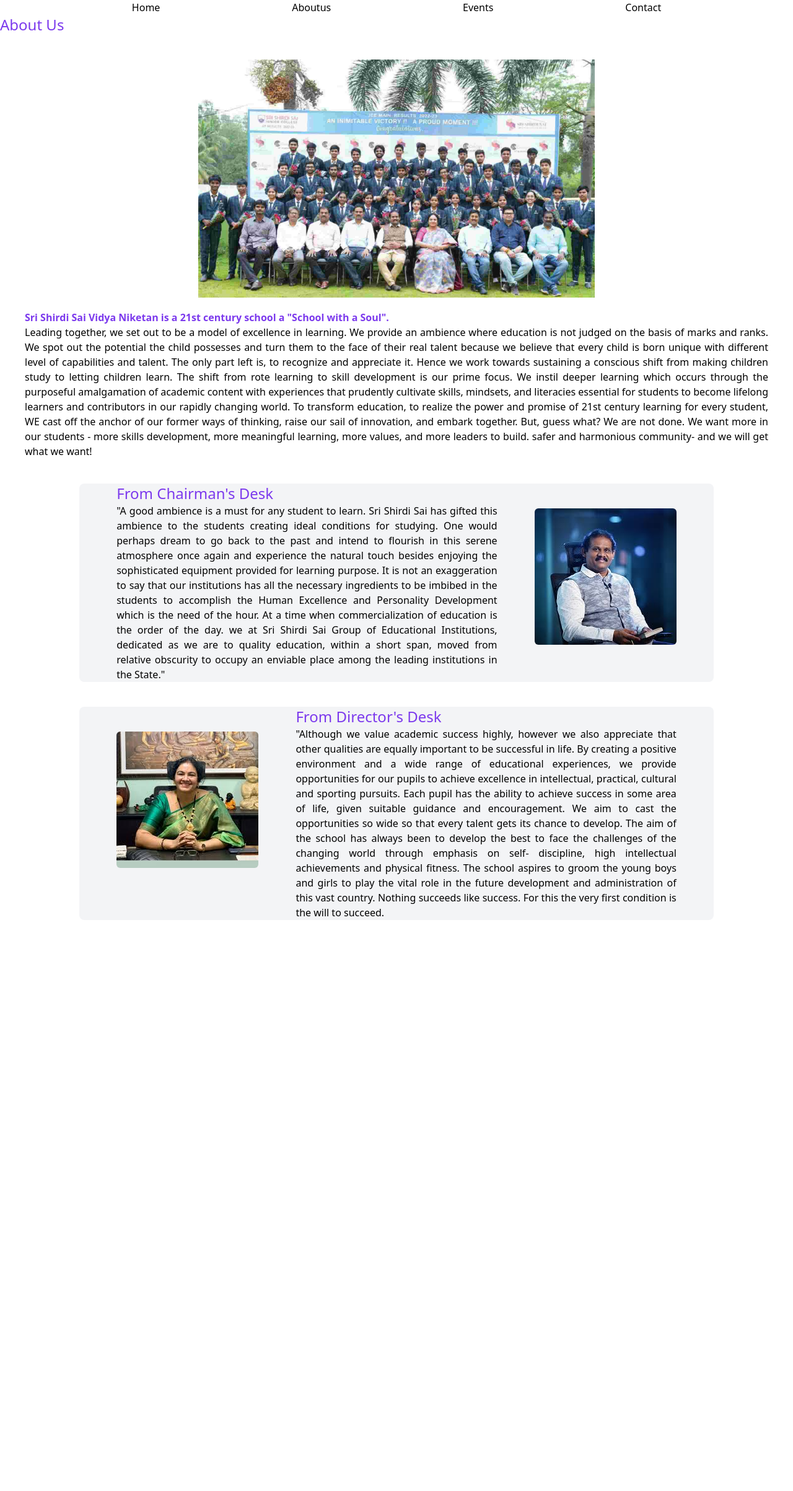
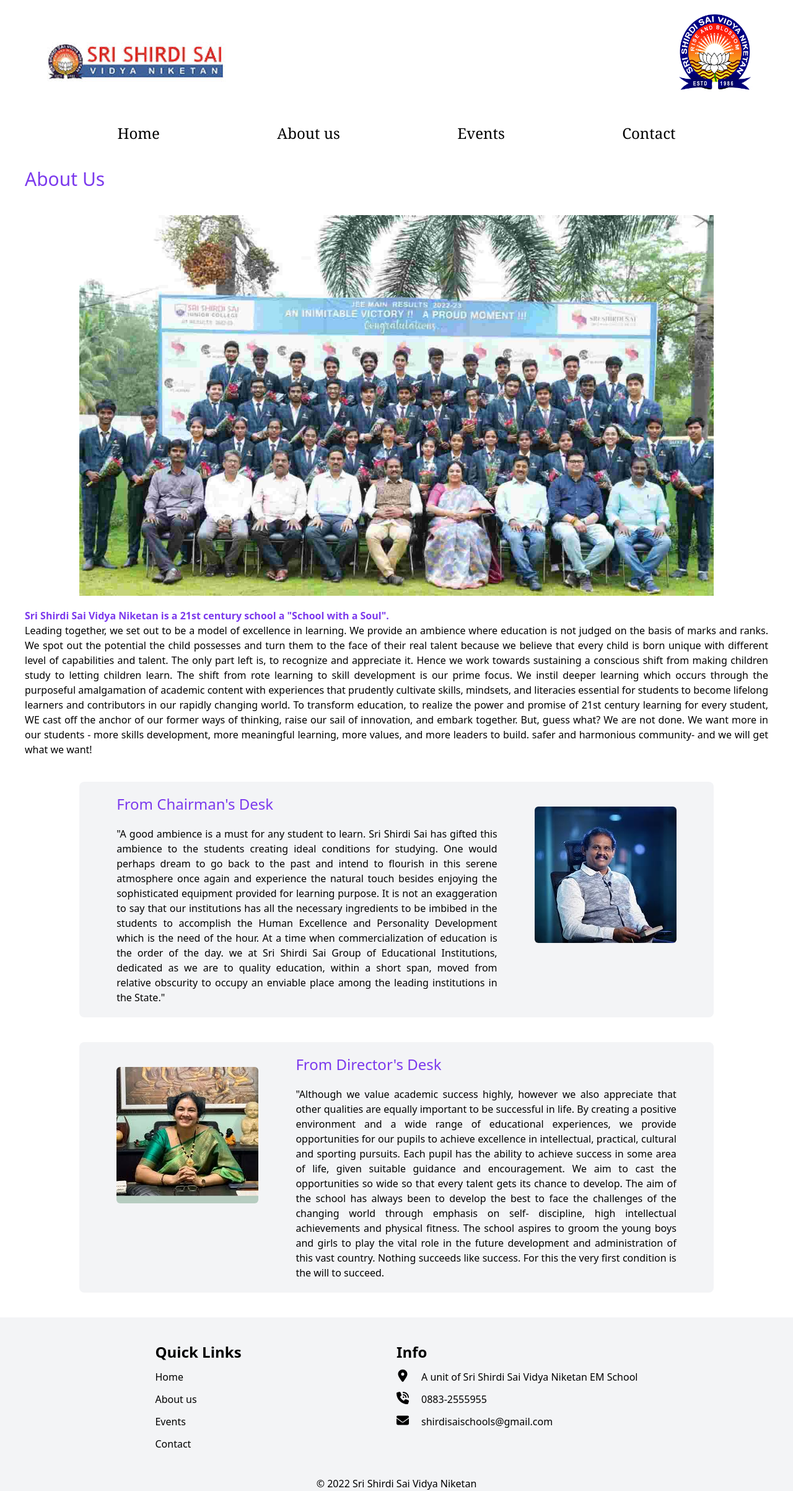
Before and after one commit to gayatriponnada/sssvn, a SvelteKit app: page /aboutus in a window 1280 px wide. Shown: the whole page at 62% size. Before the commit the page ends 1484 px from the top, so only its background shows below. Built offline with nearby package versions, Linux system fonts and the light colour scheme.

Commit message:
first commit

```diff
--- a/src/routes/+layout.svelte
+++ b/src/routes/+layout.svelte
@@ -1,14 +1,23 @@
 <script>
 	import '../app.css';
+	import Icon from './images/icon.png';
+	import Sssvn from './images/sssvn.jpeg';
+	import Location from './location-icon.svelte';
+	import Phone from './phone-icon.svelte';
+	import Mail from './email-icon.svelte';
 </script>
 
+<div class="my-5 mx-5 flex justify-between">
+	<div class="px-10"><img src={Sssvn} alt="sssvn" /></div>
+	<div class="px-10"><img src={Icon} alt="icon" class="w-32 h-32" /></div>
+</div>
 <nav>
-	<ul class="flex justify-evenly sticky">
+	<ul class="flex justify-evenly font-serif text-2xl">
 		<li>
 			<a href="/">Home</a>
 		</li>
 		<li>
-			<a href="/aboutus">Aboutus</a>
+			<a href="/aboutus">About us</a>
 		</li>
 		<li>
 			<a href="/events">Events</a>
@@ -19,3 +28,38 @@
 	</ul>
 </nav>
 <slot />
+<footer class="flex justify-evenly bg-secondary mt-10">
+	<div class="py-10">
+		<b class="text-2xl">Quick Links</b>
+		<ul class="flex flex-col gap-3 text-1xl">
+			<li class="pt-3">
+				<a href="/">Home</a>
+			</li>
+			<li>
+				<a href="/aboutus">About us</a>
+			</li>
+			<li>
+				<a href="/events">Events</a>
+			</li>
+			<li>
+				<a href="/contact">Contact</a>
+			</li>
+		</ul>
+	</div>
+	<div class="flex flex-col gap-3 py-10">
+		<b class="text-2xl">Info</b>
+		<div class="flex justify-start">
+			<Location />
+			<p class="pl-5">A unit of Sri Shirdi Sai Vidya Niketan EM School</p>
+		</div>
+		<div class="flex justify-start">
+			<Phone />
+			<a href="tel:0883-2555955" class="pl-5">0883-2555955</a>
+		</div>
+		<div class="flex justify-start">
+			<Mail />
+			<a href="mailto:shirdisaischools@gmail.com" class="pl-5">shirdisaischools@gmail.com</a>
+		</div>
+	</div>
+</footer>
+<div class="bg-secondary text-center">© 2022 Sri Shirdi Sai Vidya Niketan</div>
--- a/src/routes/+page.svelte
+++ b/src/routes/+page.svelte
@@ -1,6 +1,4 @@
 <script lang="ts">
-	import Icon from './images/icon.png';
-	import Sssvn from './images/sssvn.jpeg';
 	import Autoplay from 'embla-carousel-autoplay';
 	import * as Card from '$lib/components/ui/card/index.js';
 	import * as Carousel from '$lib/components/ui/carousel/index.js';
@@ -12,10 +10,6 @@
 	<title>Sri Shiridi Sai Vidya Niketan</title>
 </svelte:head>
 
-<div class="my-5 mx-5 flex justify-between">
-	<div class="px-10"><img src={Sssvn} alt="sssvn" /></div>
-	<div class="px-10"><img src={Icon} alt="icon" class="w-32 h-32" /></div>
-</div>
 <Carousel.Root
 	plugins={[plugin]}
 	class="w-full max-w-xs"
--- a/src/routes/aboutus/+page.svelte
+++ b/src/routes/aboutus/+page.svelte
@@ -5,9 +5,11 @@
 </script>
 
 <main class="flex flex-col gap-10">
-	<h2 class="text-primary text-2xl">About Us</h2>
+	<div class="pl-10 pt-10">
+		<h2 class="text-primary text-3xl font-extralight">About Us</h2>
+	</div>
 	<div class="flex items-center flex-col gap-5">
-		<div class="w-1/2 h-1/2">
+		<div class="w-4/5 h-4/5">
 			<img src={School} alt="School" />
 		</div>
 		<div class="px-10">
@@ -35,8 +37,8 @@
 	<div class=" flex justify-center">
 		<div class=" flex justify-evenly w-4/5 bg-secondary rounded-lg">
 			<div class="w-3/5 items-center">
-				<h4 class="text-2xl text-primary">From Chairman's Desk</h4>
-				<p class="text-justify">
+				<h4 class="text-2xl text-primary py-5">From Chairman's Desk</h4>
+				<p class="text-justify pb-5">
 					"A good ambience is a must for any student to learn. Sri Shirdi Sai has gifted this
 					ambience to the students creating ideal conditions for studying. One would perhaps dream
 					to go back to the past and intend to flourish in this serene atmosphere once again and
@@ -56,12 +58,12 @@
 	</div>
 	<div class="flex justify-center">
 		<div class="flex justify-evenly w-4/5 bg-secondary rounded-lg">
-			<div class="py-10 items-center">
+			<div class="py-10">
 				<img src={Director} alt="Director" class="rounded-md" />
 			</div>
 			<div class="w-3/5">
-				<h4 class="text-2xl text-primary">From Director's Desk</h4>
-				<p class="text-justify">
+				<h4 class="text-2xl text-primary py-5">From Director's Desk</h4>
+				<p class="text-justify pb-5">
 					"Although we value academic success highly, however we also appreciate that other
 					qualities are equally important to be successful in life. By creating a positive
 					environment and a wide range of educational experiences, we provide opportunities for our
--- /dev/null
+++ b/src/routes/email-icon.svelte
@@ -0,0 +1,5 @@
+<svg xmlns="http://www.w3.org/2000/svg" viewBox="0 0 512 512" width="20" height="20"
+	><!--!Font Awesome Free 6.5.2 by @fontawesome - https://fontawesome.com License - https://fontawesome.com/license/free Copyright 2024 Fonticons, Inc.--><path
+		d="M48 64C21.5 64 0 85.5 0 112c0 15.1 7.1 29.3 19.2 38.4L236.8 313.6c11.4 8.5 27 8.5 38.4 0L492.8 150.4c12.1-9.1 19.2-23.3 19.2-38.4c0-26.5-21.5-48-48-48H48zM0 176V384c0 35.3 28.7 64 64 64H448c35.3 0 64-28.7 64-64V176L294.4 339.2c-22.8 17.1-54 17.1-76.8 0L0 176z"
+	/></svg
+>
--- /dev/null
+++ b/src/routes/location-icon.svelte
@@ -0,0 +1,5 @@
+<svg xmlns="http://www.w3.org/2000/svg" viewBox="0 0 384 512" width="20" height="20"
+	><!--!Font Awesome Free 6.5.2 by @fontawesome - https://fontawesome.com License - https://fontawesome.com/license/free Copyright 2024 Fonticons, Inc.--><path
+		d="M215.7 499.2C267 435 384 279.4 384 192C384 86 298 0 192 0S0 86 0 192c0 87.4 117 243 168.3 307.2c12.3 15.3 35.1 15.3 47.4 0zM192 128a64 64 0 1 1 0 128 64 64 0 1 1 0-128z"
+	/></svg
+>
--- /dev/null
+++ b/src/routes/phone-icon.svelte
@@ -0,0 +1,5 @@
+<svg xmlns="http://www.w3.org/2000/svg" viewBox="0 0 512 512" width="20" height="20"
+	><path
+		d="M280 0C408.1 0 512 103.9 512 232c0 13.3-10.7 24-24 24s-24-10.7-24-24c0-101.6-82.4-184-184-184c-13.3 0-24-10.7-24-24s10.7-24 24-24zm8 192a32 32 0 1 1 0 64 32 32 0 1 1 0-64zm-32-72c0-13.3 10.7-24 24-24c75.1 0 136 60.9 136 136c0 13.3-10.7 24-24 24s-24-10.7-24-24c0-48.6-39.4-88-88-88c-13.3 0-24-10.7-24-24zM117.5 1.4c19.4-5.3 39.7 4.6 47.4 23.2l40 96c6.8 16.3 2.1 35.2-11.6 46.3L144 207.3c33.3 70.4 90.3 127.4 160.7 160.7L345 318.7c11.2-13.7 30-18.4 46.3-11.6l96 40c18.6 7.7 28.5 28 23.2 47.4l-24 88C481.8 499.9 466 512 448 512C200.6 512 0 311.4 0 64C0 46 12.1 30.2 29.5 25.4l88-24z"
+	/></svg
+>
```
Also changed, not shown: src/routes/courosel-image.svelte (added).
